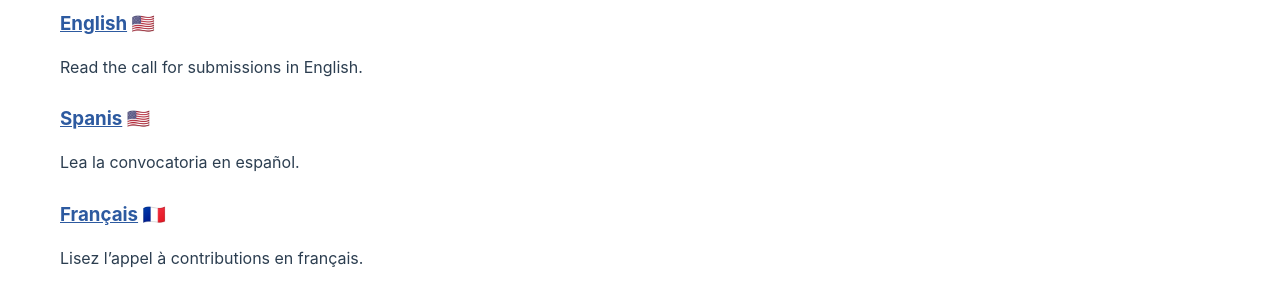
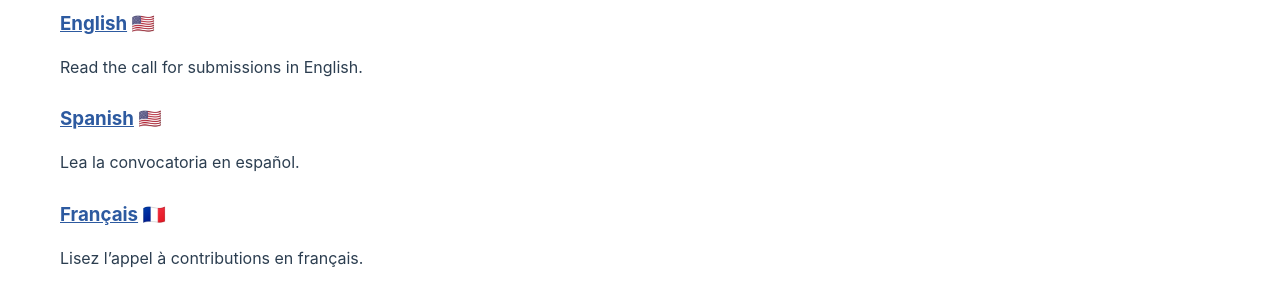
Before and after one commit to eliterature/elc5-info, a Jekyll site: the page built from docs/index.md, in a window 1280 px wide. Shown: the part 623-922 px from the top of the page. Built offline with Jekyll 4.4.1, drawn with Linux system fonts in a browser that asks for light colours.

Commit message:
spelling spanish properly yikes

```diff
--- a/docs/index.md
+++ b/docs/index.md
@@ -15,7 +15,7 @@ This call for submissions is available in the following languages. Click on any
 
 Read the call for submissions in English.
 
-### [Spanis](/ES/) 🇺🇸
+### [Spanish](/ES/) 🇺🇸
 
 Lea la convocatoria en español.
 
```
